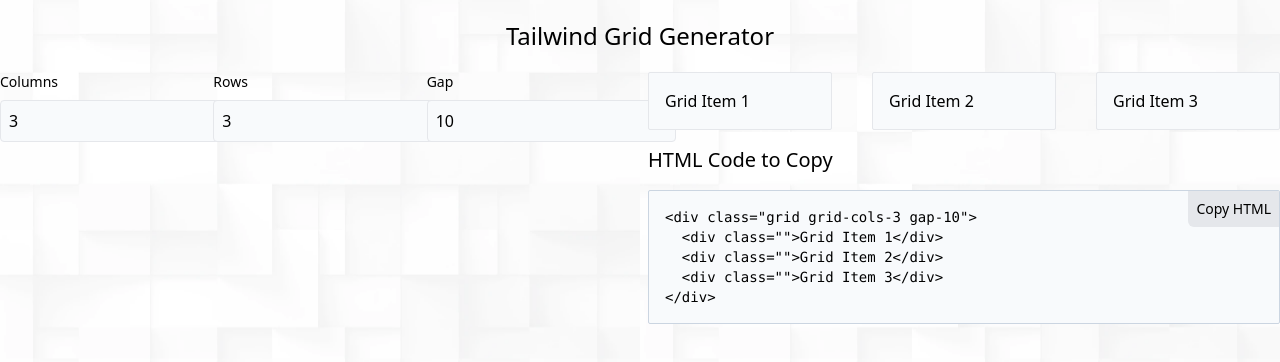
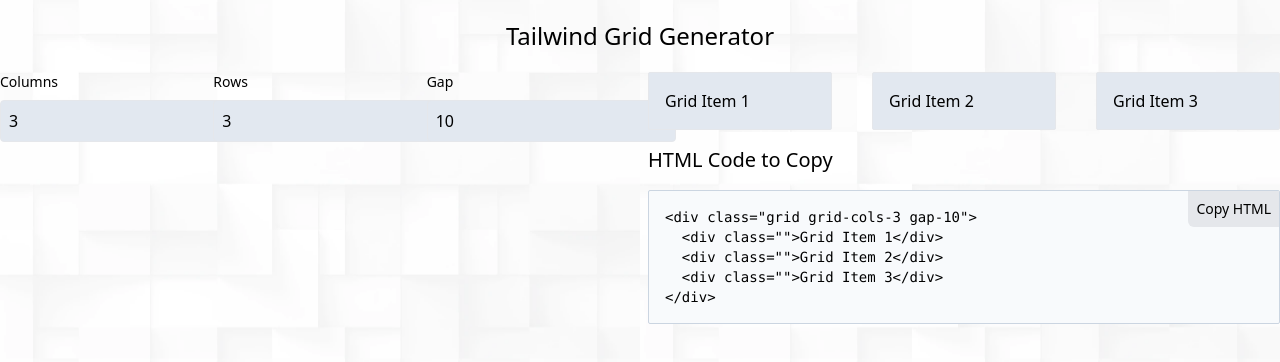
Before and after one commit to nabaraj/tailwind-grid-generator, a Vue app: page / in a window 1280 px wide. Shown: the top 362 px of the page. Built offline with nearby package versions, Linux system fonts and the light colour scheme; the HTML template or start-up script is replaced by a standard one.

Commit message:
Update EditorForm.vue

```diff
--- a/src/components/EditorForm.vue
+++ b/src/components/EditorForm.vue
@@ -115,7 +115,7 @@
               type="number"
               id="columnGrid"
               v-model="form.columns"
-              class="border rounded p-2 bg-slate-50"
+              class="border rounded p-2 bg-slate-200"
             />
           </div>
           <div>
@@ -126,7 +126,7 @@
               type="number"
               id="rowGrid"
               v-model="form.rows"
-              class="border rounded p-2 bg-slate-50"
+              class="border rounded p-2 bg-slate-200"
             />
           </div>
           <div>
@@ -135,7 +135,7 @@
               type="number"
               id="gap"
               v-model="form.gap"
-              class="border rounded p-2 bg-slate-50"
+              class="border rounded p-2 bg-slate-200"
             />
           </div>
 
@@ -155,7 +155,7 @@
                 type="number"
                 id="rowspan"
                 v-model="grid.rowSpan[open]"
-                class="border rounded p-2 w-full bg-slate-50"
+                class="border rounded p-2 w-full bg-slate-200"
               />
             </div>
             <div>
@@ -166,7 +166,7 @@
                 type="number"
                 id="colspan"
                 v-model="grid.colSpan[open]"
-                class="border rounded p-2 w-full bg-slate-50"
+                class="border rounded p-2 w-full bg-slate-200"
               />
             </div>
           </div>
@@ -181,7 +181,7 @@
             :key="index"
             :class="
               [
-                'border rounded-sm p-4 bg-slate-50 ',
+                'border rounded-sm p-4 bg-slate-200 ',
                 open === index ? 'shadow-md shadow-slate-400' : '',
                 grid.rowSpan[index] > 1
                   ? `row-span-${grid.rowSpan[index]}`
```
